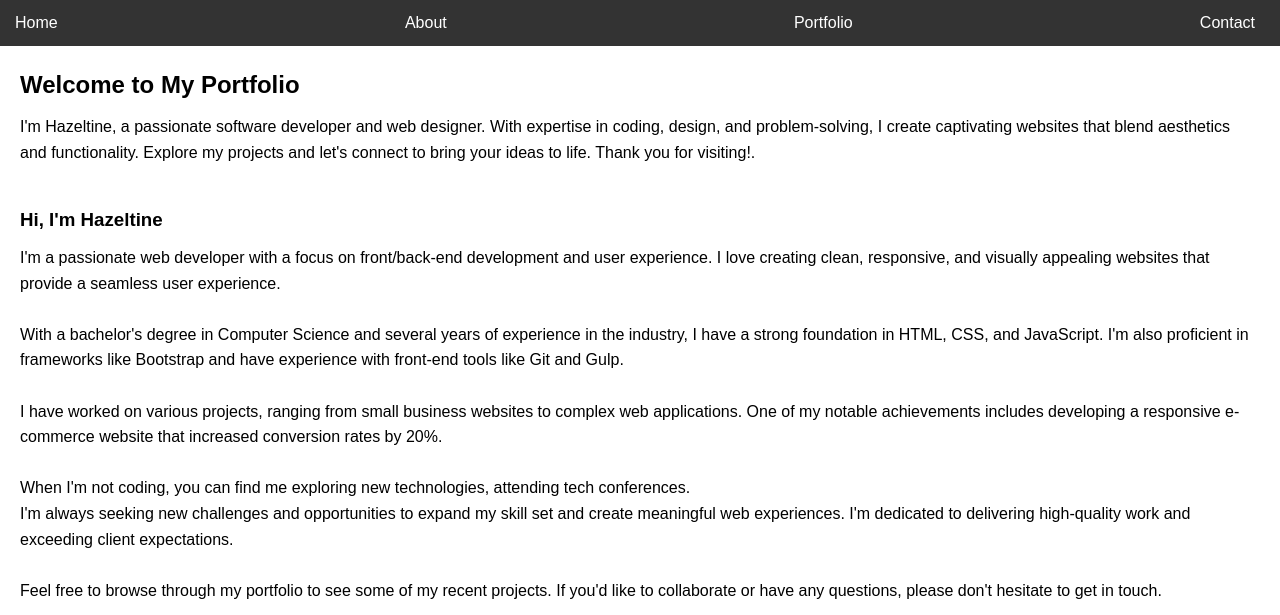
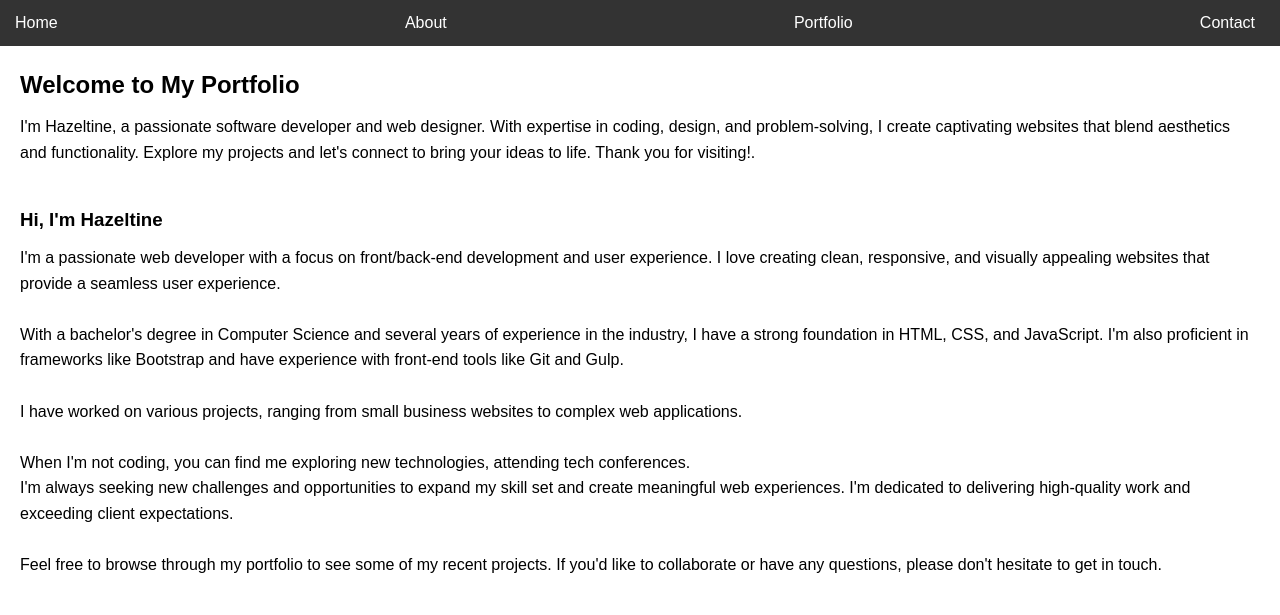
Before and after one commit to hazeltine/hazeltine.github.io, a plain HTML site: page index.html in a window 1280 px wide. Shown: the top 615 px of the page. Drawn offline with Linux system fonts and the light colour scheme.

Commit message:
Update index.html

```diff
--- a/index.html
+++ b/index.html
@@ -96,7 +96,7 @@
            <h3>Hi, I'm Hazeltine</h3>
     <p>I'm a passionate web developer with a focus on front/back-end development and user experience. I love creating clean, responsive, and visually appealing websites that provide a seamless user experience.</p></br>
     <p>With a bachelor's degree in Computer Science and several years of experience in the industry, I have a strong foundation in HTML, CSS, and JavaScript. I'm also proficient in frameworks like Bootstrap and have experience with front-end tools like Git and Gulp.</p></br>
-    <p>I have worked on various projects, ranging from small business websites to complex web applications. One of my notable achievements includes developing a responsive e-commerce website that increased conversion rates by 20%.</p></br>
+    <p>I have worked on various projects, ranging from small business websites to complex web applications. </p></br>
     <p>When I'm not coding, you can find me exploring new technologies, attending tech conferences.</p>
     <p>I'm always seeking new challenges and opportunities to expand my skill set and create meaningful web experiences. I'm dedicated to delivering high-quality work and exceeding client expectations.</p></br>
     <p>Feel free to browse through my portfolio to see some of my recent projects. If you'd like to collaborate or have any questions, please don't hesitate to get in touch.</p>
```
